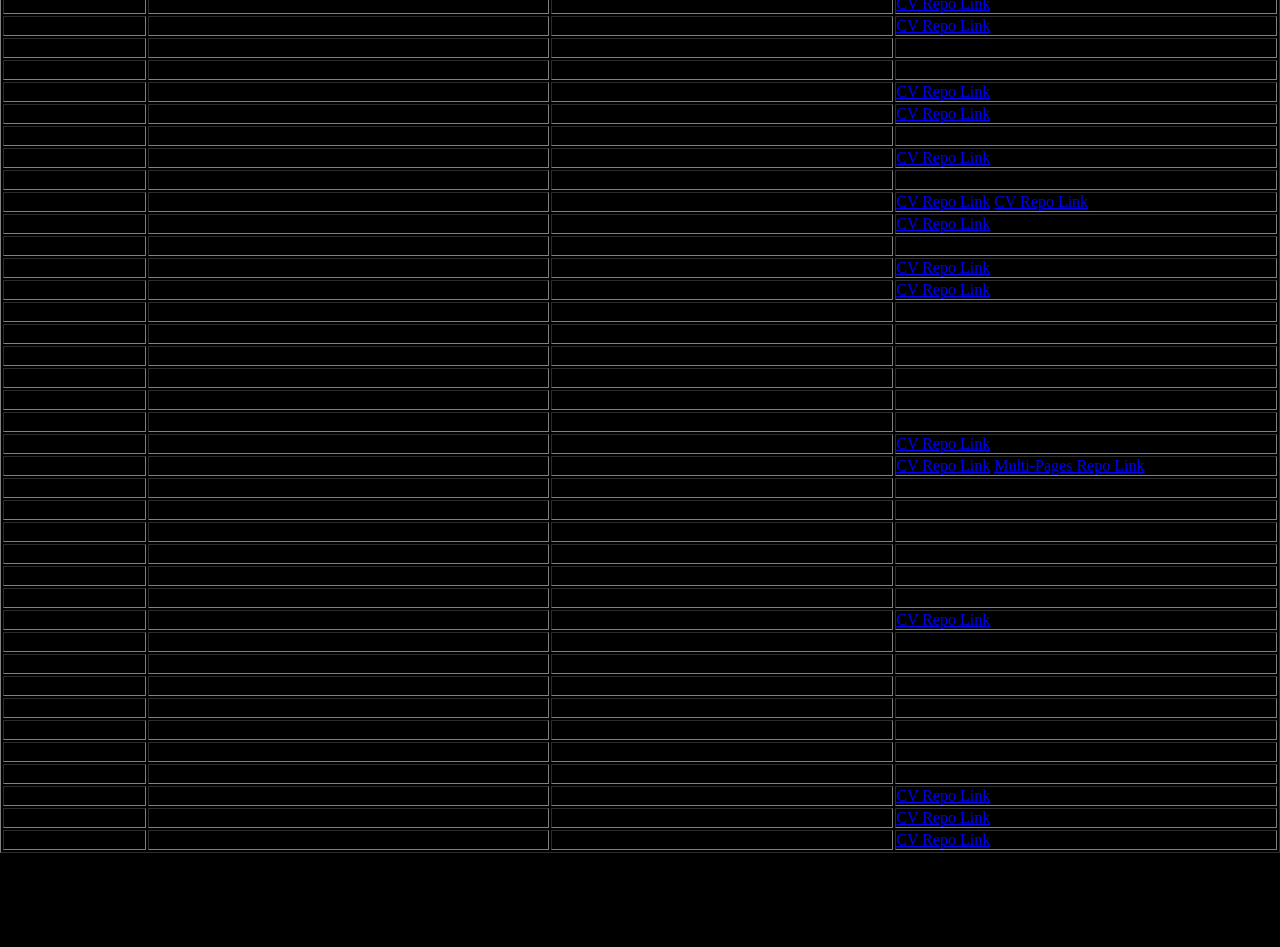
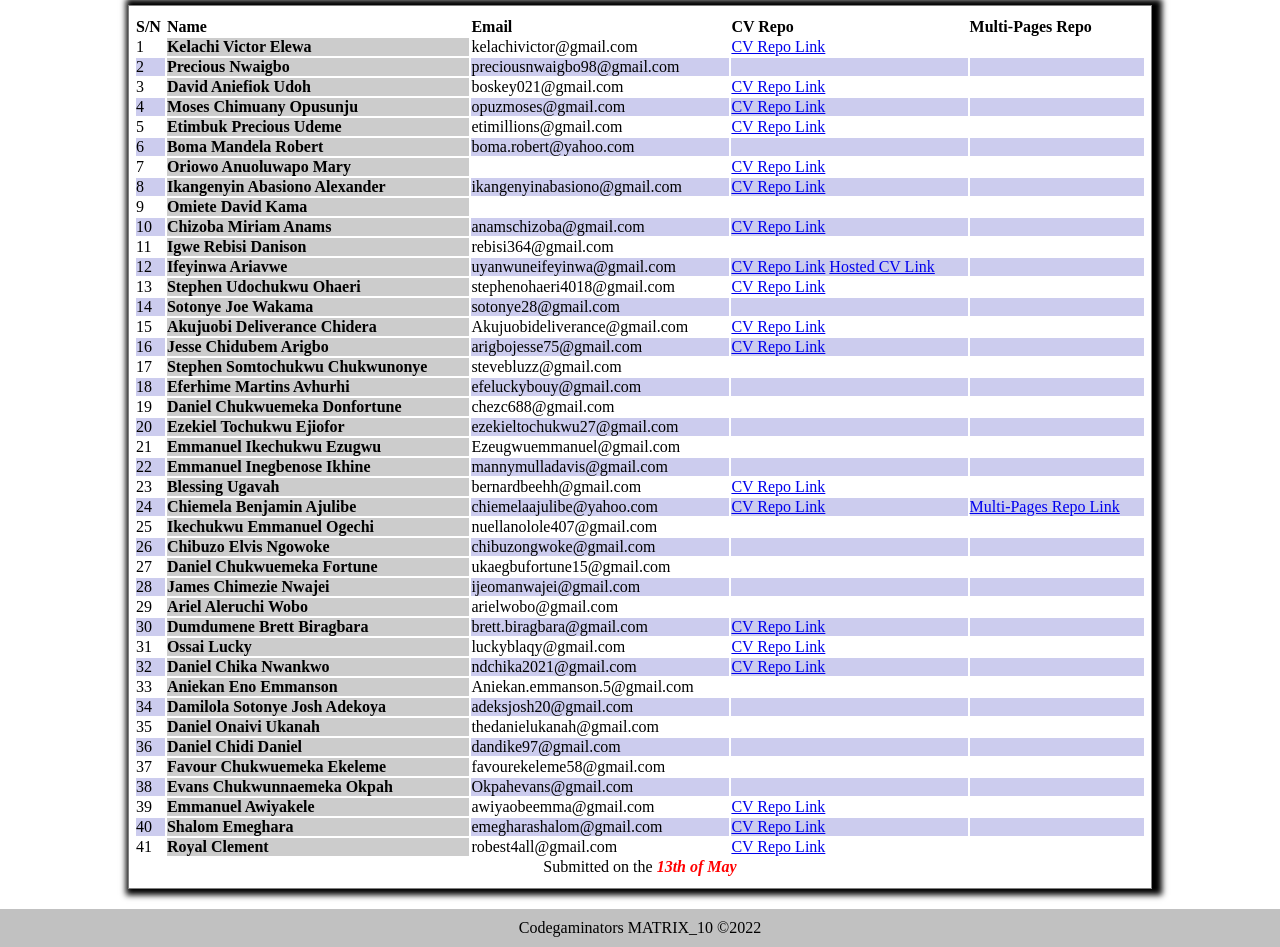
Before and after one commit to Duffigoogle/CGMTR_10, a plain HTML site: page index.html in a window 1280 px wide. Shown: the part 134-1081 px from the top of the page. Before the commit the page ends 1005 px from the top, so only its background shows below. Drawn offline with Linux system fonts and the light colour scheme.

Commit message:
Update table data and styling

```diff
--- a/index.html
+++ b/index.html
@@ -9,18 +9,20 @@
   </head>
   <body>
     <main>
-      <h1>Table view of Project One</h1>
-      <table border="1" width="100%">
+        <!-- animates text in nearly any browser. -->
+        <marquee>Rest, Study and Practice, Practice Again! Practice Again!! Practice Again!!!</marquee>
+      <h1>Table view of project one <br>(HTML CV(s) & Multi-Pages)</h1>
+      <table width="100%">
         <thead>
           <tr>
-            <th>HTML CV(s)</th>
-          </tr>
-          <tr>
-            <th>&nbsp;</th>
+            <th>S/N</th>
             <th>Name</th>
             <th>Email</th>
-            <th>Repo Link</th>
+            <th>CV Repo</th>
+            <th>Multi-Pages Repo</th>
           </tr>
+        </thead>
+        <tbody>
           <tr>
             <td>1</td>
             <th>Kelachi Victor Elewa</th>
@@ -33,11 +35,13 @@
                 >CV Repo Link</a
               >
             </td>
+            <td> </td>
           </tr>
           <tr>
             <td>2</td>
             <th>Precious Nwaigbo</th>
             <td>preciousnwaigbo98@gmail.com</td>
+            <td></td>
             <td></td>
           </tr>
           <tr>
@@ -52,6 +56,7 @@
                 >CV Repo Link</a
               >
             </td>
+            <td></td>
           </tr>
           <tr>
             <td>4</td>
@@ -65,17 +70,27 @@
                 >CV Repo Link</a
               >
             </td>
+            <td></td>
           </tr>
           <tr>
             <td>5</td>
             <th>Etimbuk Precious Udeme</th>
             <td>etimillions@gmail.com</td>
+            <td>
+                <a
+                href="https://github.com/etimillions/my-html-cv"
+                target="_blank"
+                rel="noopener noreferrer"
+                >CV Repo Link</a
+              >
+            </td>
             <td></td>
           </tr>
           <tr>
             <td>6</td>
             <th>Boma Mandela Robert</th>
             <td>boma.robert@yahoo.com</td>
+            <td></td>
             <td></td>
           </tr>
           <tr>
@@ -90,6 +105,7 @@
                 >CV Repo Link</a
               >
             </td>
+            <td></td>
           </tr>
           <tr>
             <td>8</td>
@@ -103,10 +119,12 @@
                 >CV Repo Link</a
               >
             </td>
+            <td></td>
           </tr>
           <tr>
             <td>9</td>
             <th>Omiete David Kama</th>
+            <td></td>
             <td></td>
             <td></td>
           </tr>
@@ -122,11 +140,13 @@
                 >CV Repo Link</a
               >
             </td>
+            <td></td>
           </tr>
           <tr>
             <td>11</td>
             <th>Igwe Rebisi Danison</th>
             <td>rebisi364@gmail.com</td>
+            <td></td>
             <td></td>
           </tr>
           <tr>
@@ -144,9 +164,10 @@
                 href="https://ariavwe.github.io/my-HTML-cv/"
                 target="_blank"
                 rel="noopener noreferrer"
-                >CV Repo Link</a
+                >Hosted CV Link</a
               >
             </td>
+            <td></td>
           </tr>
           <tr>
             <td>13</td>
@@ -160,11 +181,13 @@
                 >CV Repo Link</a
               >
             </td>
+            <td></td>
           </tr>
           <tr>
             <td>14</td>
             <th>Sotonye Joe Wakama</th>
             <td>sotonye28@gmail.com</td>
+            <td></td>
             <td></td>
           </tr>
           <tr>
@@ -179,6 +202,7 @@
                 >CV Repo Link</a
               >
             </td>
+            <td></td>
           </tr>
           <tr>
             <td>16</td>
@@ -192,11 +216,13 @@
                 >CV Repo Link</a
               >
             </td>
+            <td></td>
           </tr>
           <tr>
             <td>17</td>
             <th>Stephen Somtochukwu Chukwunonye</th>
             <td>stevebluzz@gmail.com</td>
+            <td></td>
             <td></td>
           </tr>
           <tr>
@@ -204,11 +230,13 @@
             <th>Eferhime Martins Avhurhi</th>
             <td>efeluckybouy@gmail.com</td>
             <td></td>
+            <td></td>
           </tr>
           <tr>
             <td>19</td>
             <th>Daniel Chukwuemeka Donfortune</th>
             <td>chezc688@gmail.com</td>
+            <td></td>
             <td></td>
           </tr>
           <tr>
@@ -216,17 +244,20 @@
             <th>Ezekiel Tochukwu Ejiofor</th>
             <td>ezekieltochukwu27@gmail.com</td>
             <td></td>
+            <td></td>
           </tr>
           <tr>
             <td>21</td>
             <th>Emmanuel Ikechukwu Ezugwu</th>
             <td>Ezeugwuemmanuel@gmail.com</td>
             <td></td>
+            <td></td>
           </tr>
           <tr>
             <td>22</td>
             <th>Emmanuel Inegbenose Ikhine</th>
             <td>mannymulladavis@gmail.com</td>
+            <td></td>
             <td></td>
           </tr>
           <tr>
@@ -241,6 +272,7 @@
                 >CV Repo Link</a
               >
             </td>
+            <td></td>
           </tr>
           <tr>
             <td>24</td>
@@ -253,7 +285,9 @@
                 rel="noopener noreferrer"
                 >CV Repo Link</a
               >
-              <a
+            </td>
+            <td>
+                <a
                 href="https://github.com/AjulibeChiemela/form_sample_html"
                 target="_blank"
                 rel="noopener noreferrer"
@@ -266,11 +300,13 @@
             <th>Ikechukwu Emmanuel Ogechi</th>
             <td>nuellanolole407@gmail.com</td>
             <td></td>
+            <td></td>
           </tr>
           <tr>
             <td>26</td>
             <th>Chibuzo Elvis Ngowoke</th>
             <td>chibuzongwoke@gmail.com</td>
+            <td></td>
             <td></td>
           </tr>
           <tr>
@@ -278,11 +314,13 @@
             <th>Daniel Chukwuemeka Fortune</th>
             <td>ukaegbufortune15@gmail.com</td>
             <td></td>
+            <td></td>
           </tr>
           <tr>
             <td>28</td>
             <th>James Chimezie Nwajei</th>
             <td>ijeomanwajei@gmail.com</td>
+            <td></td>
             <td></td>
           </tr>
           <tr>
@@ -290,11 +328,20 @@
             <th>Ariel Aleruchi Wobo</th>
             <td>arielwobo@gmail.com</td>
             <td></td>
+            <td></td>
           </tr>
           <tr>
             <td>30</td>
             <th>Dumdumene Brett Biragbara</th>
             <td>brett.biragbara@gmail.com</td>
+            <td>
+                <a
+                href="https://github.com/Dumeeh1076/my_html_cv_3"
+                target="_blank"
+                rel="noopener noreferrer"
+                >CV Repo Link</a
+              >
+            </td>
             <td></td>
           </tr>
           <tr>
@@ -309,11 +356,20 @@
                 >CV Repo Link</a
               >
             </td>
+            <td></td>
           </tr>
           <tr>
             <td>32</td>
             <th>Daniel Chika Nwankwo</th>
             <td>ndchika2021@gmail.com</td>
+            <td>
+                <a
+                href="https://github.com/Spytechx/My_First_HTML"
+                target="_blank"
+                rel="noopener noreferrer"
+                >CV Repo Link</a
+              >
+            </td>
             <td></td>
           </tr>
           <tr>
@@ -321,11 +377,13 @@
             <th>Aniekan Eno Emmanson</th>
             <td>Aniekan.emmanson.5@gmail.com</td>
             <td></td>
+            <td></td>
           </tr>
           <tr>
             <td>34</td>
             <th>Damilola Sotonye Josh Adekoya</th>
             <td>adeksjosh20@gmail.com</td>
+            <td></td>
             <td></td>
           </tr>
           <tr>
@@ -333,11 +391,13 @@
             <th>Daniel Onaivi Ukanah</th>
             <td>thedanielukanah@gmail.com</td>
             <td></td>
+            <td></td>
           </tr>
           <tr>
             <td>36</td>
             <th>Daniel Chidi Daniel</th>
             <td>dandike97@gmail.com</td>
+            <td></td>
             <td></td>
           </tr>
           <tr>
@@ -345,11 +405,13 @@
             <th>Favour Chukwuemeka Ekeleme</th>
             <td>favourekeleme58@gmail.com</td>
             <td></td>
+            <td></td>
           </tr>
           <tr>
             <td>38</td>
             <th>Evans Chukwunnaemeka Okpah</th>
             <td>Okpahevans@gmail.com</td>
+            <td></td>
             <td></td>
           </tr>
           <tr>
@@ -364,6 +426,7 @@
                 >CV Repo Link</a
               >
             </td>
+            <td></td>
           </tr>
           <tr>
             <td>40</td>
@@ -377,6 +440,7 @@
                 >CV Repo Link</a
               >
             </td>
+            <td></td>
           </tr>
           <tr>
             <td>41</td>
@@ -390,10 +454,18 @@
                 >CV Repo Link</a
               >
             </td>
+            <td></td>
           </tr>
-        </thead>
+        </tbody>
+        <tfoot>
+            <tr>
+                <td colspan="5">Submitted on the <span>13th of May</span></td>
+            </tr>
+        </tfoot>
       </table>
     </main>
-    <footer>Designed by Dev. &copy; 2022</footer>
+    <footer>
+        <p>Codegaminators MATRIX_10 &copy;2022</p>
+    </footer>
   </body>
 </html>
--- a/style.css
+++ b/style.css
@@ -4,5 +4,69 @@
 }
 
 body {
-    background-color: #000;
+    background-color: #fff;
 }
+
+main {
+    width: 80%;
+    margin: 0 auto;
+    padding-top: 20px;
+    box-sizing: border-box;
+
+}
+
+marquee {
+    font-size: 18px;
+    color: red;
+    font-weight: bold;
+}
+
+h1 {
+    text-align: center;
+}
+
+table {
+    border: 1px solid gray;
+    padding: 10px 5px;
+    margin: 20px 0;
+    box-shadow: 4px 0px 6px 6px;
+}
+tfoot {
+
+}
+
+table thead th {
+    text-align: left;
+}
+
+table tbody {
+    text-align: left;
+    cellspacing: 5 0;
+}
+
+tbody tr:nth-child(even) {
+    background-color: #cce;
+}
+
+/* styling the second column */
+tbody > tr>:nth-child(2) {
+    background-color: #ccc;
+}
+table tfoot tr td {
+    text-align: center;
+}
+
+span {
+    color: red;
+    font-style: italic;
+    font-weight: 700;
+}
+
+footer {
+    background: #c1c1c1;
+    padding: 10px 0;
+}
+
+p {
+    text-align: center;
+}
```
